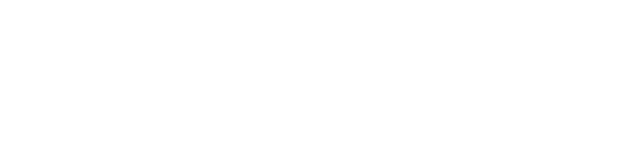
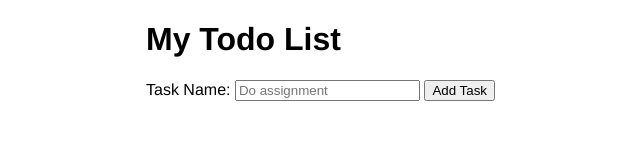
Before and after one commit to JinWook-Mok/isys3004_todo, a plain HTML site: page todo.html in a window 1280 px wide. Shown: the whole page, without its empty margins (194-834 px from the left). Drawn offline with Linux system fonts and the light colour scheme.

Commit message:
added form

```diff
--- a/todo.html
+++ b/todo.html
@@ -10,6 +10,18 @@
 </head>
 
 <body>
+    <h1>My Todo List</h1>
+    <form>
+      <label>
+        Task Name:
+        <input id="task-input" type="text" placeholder="Do assignment">
+      </label>
+      <button type="button" id="add-task">
+        Add Task
+      </button>
+    </form>
+    <ul id="todo-list">
+    </ul>
 
     <script src="js/script.js"></script>
 </body>
```
